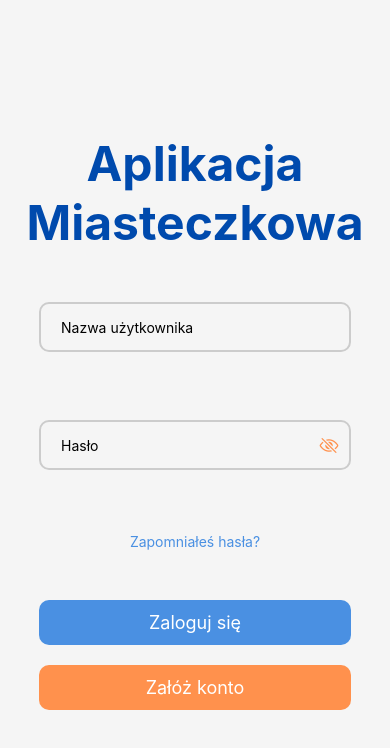
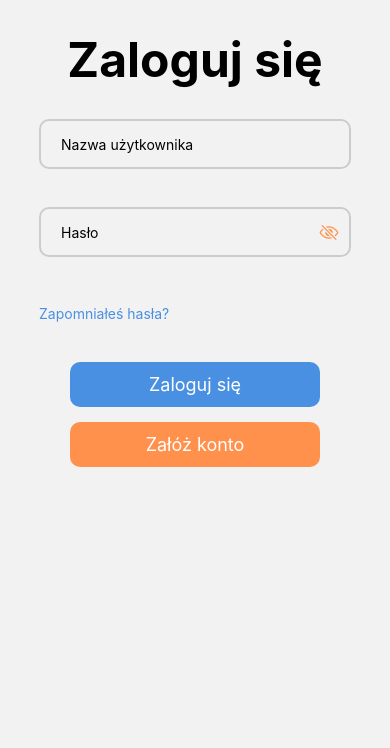
Before and after one commit to SKN-Telephoners/apka_miasteczkowa, a React Native app in the folder frontend/: screen /Login in a window 390 px wide. Shown: the top 748 px of the page. Built offline with nearby package versions, Linux system fonts and the light colour scheme.

Commit message:
Improve login UX and add logout to HomeScreen

```diff
--- a/frontend/src/contexts/AuthContext.tsx
+++ b/frontend/src/contexts/AuthContext.tsx
@@ -35,6 +35,7 @@ export const AuthProvider: React.FC<{ children: React.ReactNode }> = ({
   const login = async (accessToken: string, refreshToken: string) => {
     await tokenStorage.saveTokens(accessToken, refreshToken);
     setIsAuthenticated(true);
+    setIsLoading(false);
   };
 
   const logout = async () => {
--- a/frontend/src/screens/auth/LoginScreen.tsx
+++ b/frontend/src/screens/auth/LoginScreen.tsx
@@ -8,17 +8,21 @@ import {
   TouchableOpacity,
   ActivityIndicator,
   TextInput,
+  ScrollView,
+  Platform,
 } from "react-native";
 import { useAuth } from "../../contexts/AuthContext";
 import { authService } from "../../services/api";
-import { Ionicons } from "@expo/vector-icons";
 import InputField from "../../components/InputField";
+import { MESSAGES } from "../../utils/constants";
 
 const LoginScreen = ({ navigation }: { navigation: any }) => {
   const [username, setUsername] = useState("");
   const [password, setPassword] = useState("");
   const [secureText, setSecureText] = useState(true);
   const [isLoading, setIsLoading] = useState(false);
+  const [usernameError, setUsernameError] = useState("");
+  const [passwordError, setPasswordError] = useState("");
 
   const { login } = useAuth();
 
@@ -67,39 +71,44 @@ const LoginScreen = ({ navigation }: { navigation: any }) => {
   };
 
   return (
-    <View style={styles.mainContainer}>
-      <View style={styles.titleContainer}>
-        <Text style={styles.title}>Aplikacja Miasteczkowa</Text>
-      </View>
+    <KeyboardAvoidingView
+      style={{ flex: 1 }}
+      behavior={Platform.OS === "ios" ? "padding" : "height"}
+    >
+      <ScrollView
+        contentContainerStyle={styles.container}
+        keyboardShouldPersistTaps="handled"
+      >
+        <Text style={styles.title}>{MESSAGES.APP.LOGIN_TITLE}</Text>
 
         <View style={styles.inputContainer}>
           <InputField
-          icon="person-outline"
-          placeholder="Nazwa użytkownika"
+            placeholder={MESSAGES.PLACEHOLDERS.USERNAME}
             value={username}
             onChangeText={setUsername}
             secureTextEntry={false}
-          keyboardType="default"
-          // errorMessage={usernameError}
-          // validate={validateUsername}
+            errorMessage={usernameError}
           />
 
           <InputField
-          icon="lock-closed-outline"
-          placeholder="Hasło"
+            placeholder={MESSAGES.PLACEHOLDERS.PASSWORD}
             value={password}
             onChangeText={setPassword}
             secureTextEntry={secureText}
             toggleSecure={() => setSecureText(!secureText)}
-          // errorMessage={passwordError}
-          // validate={validatePassword}
+            errorMessage={passwordError}
           />
+
+          <TouchableOpacity
+            onPress={() => navigation.navigate("ResetPassword")}
+          >
+            <Text style={styles.forgotPassword}>
+              {MESSAGES.BUTTONS.FORGOT_PASSWORD}
+            </Text>
+          </TouchableOpacity>
         </View>
 
-      <TouchableOpacity onPress={() => navigation.navigate("ResetPassword")}>
-        <Text style={styles.forgotPassword}>Zapomniałeś hasła?</Text>
-      </TouchableOpacity>
-
+        <View style={styles.buttonContainer}>
           <TouchableOpacity
             style={[styles.loginButton, isLoading && styles.buttonDisabled]}
             onPress={handleLogin}
@@ -108,7 +117,7 @@ const LoginScreen = ({ navigation }: { navigation: any }) => {
             {isLoading ? (
               <ActivityIndicator color="#fff" />
             ) : (
-          <Text style={styles.buttonText}>Zaloguj się</Text>
+              <Text style={styles.buttonText}>{MESSAGES.BUTTONS.LOGIN}</Text>
             )}
           </TouchableOpacity>
 
@@ -116,47 +125,34 @@ const LoginScreen = ({ navigation }: { navigation: any }) => {
             style={styles.signUpButton}
             onPress={() => navigation.navigate("Register")}
           >
-        <Text style={styles.buttonText}>Załóż konto</Text>
+            <Text style={styles.buttonText}>{MESSAGES.BUTTONS.REGISTER}</Text>
           </TouchableOpacity>
         </View>
+      </ScrollView>
+    </KeyboardAvoidingView>
   );
 };
 
 const styles = StyleSheet.create({
-  mainContainer: {
-    flex: 1,
-    justifyContent: "center",
-    alignItems: "center",
-    backgroundColor: "#f5f5f5",
-  },
-  titleContainer: {
+  container: {
     alignItems: "center",
     justifyContent: "center",
-    marginBottom: 50,
   },
   title: {
     fontSize: 48,
     fontWeight: "bold",
-    color: "#004aad",
+    marginVertical: 30,
     textAlign: "center",
   },
   inputContainer: {
-    marginBottom: 15,
+    flex: 2,
     width: "80%",
-    gap: 30,
+    marginBottom: 40,
   },
-  errorMessage: {
-    color: "red",
-    marginTop: 5,
-    marginLeft: 10,
-    alignSelf: "flex-start",
-    height: 50,
-    borderWidth: 1,
-    borderColor: "#ccc",
-  },
-  input: {
-    flex: 1,
-    marginLeft: 10,
+  buttonContainer: {
+    width: "80%",
+    alignItems: "center",
+    gap: 15,
   },
   loginButton: {
     backgroundColor: "#4a90e2",
@@ -164,8 +160,6 @@ const styles = StyleSheet.create({
     width: "80%",
     borderRadius: 10,
     alignItems: "center",
-    marginTop: 50,
-    marginBottom: 10,
   },
   buttonDisabled: {
     opacity: 0.6,
@@ -176,7 +170,6 @@ const styles = StyleSheet.create({
     width: "80%",
     borderRadius: 10,
     alignItems: "center",
-    marginTop: 10,
   },
   buttonText: {
     color: "#fff",
@@ -186,12 +179,6 @@ const styles = StyleSheet.create({
     marginTop: 10,
     color: "#4a90e2",
   },
-  wifi: {
-    position: "absolute",
-    top: 150,
-    right: 95,
-    color: "#4a90e2",
-  },
 });
 
 export default LoginScreen;
--- a/frontend/src/screens/home/HomeScreen.tsx
+++ b/frontend/src/screens/home/HomeScreen.tsx
@@ -1,10 +1,14 @@
 import React from "react";
-import { View, Text } from "react-native";
+import { View, Text, Button } from "react-native";
+import { useAuth } from "../../contexts/AuthContext";
 
 const HomeScreen = () => {
+  const { logout } = useAuth();
+
   return (
     <View style={{ flex: 1, justifyContent: "center", alignItems: "center" }}>
       <Text>Witamy na ekranie głównym!</Text>
+      <Button title="Logout" onPress={logout} />
     </View>
   );
 };
```
Lines whose indentation alone changed are shown as unchanged.
